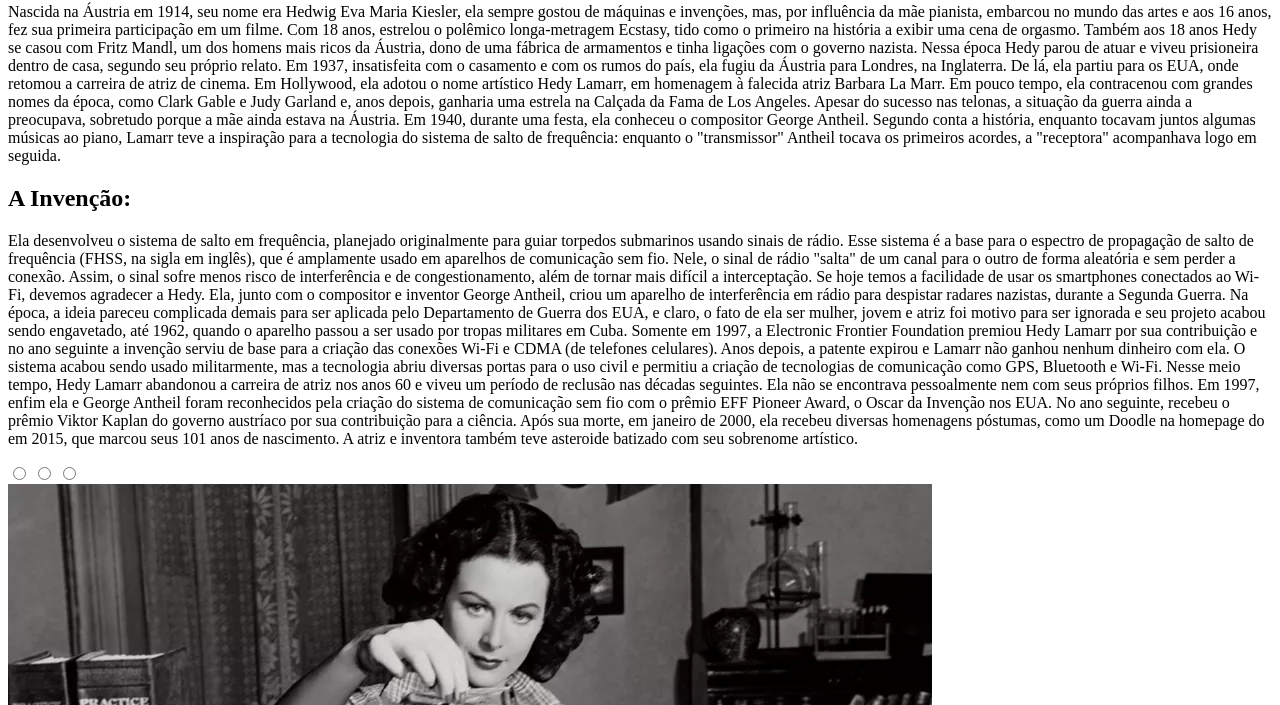
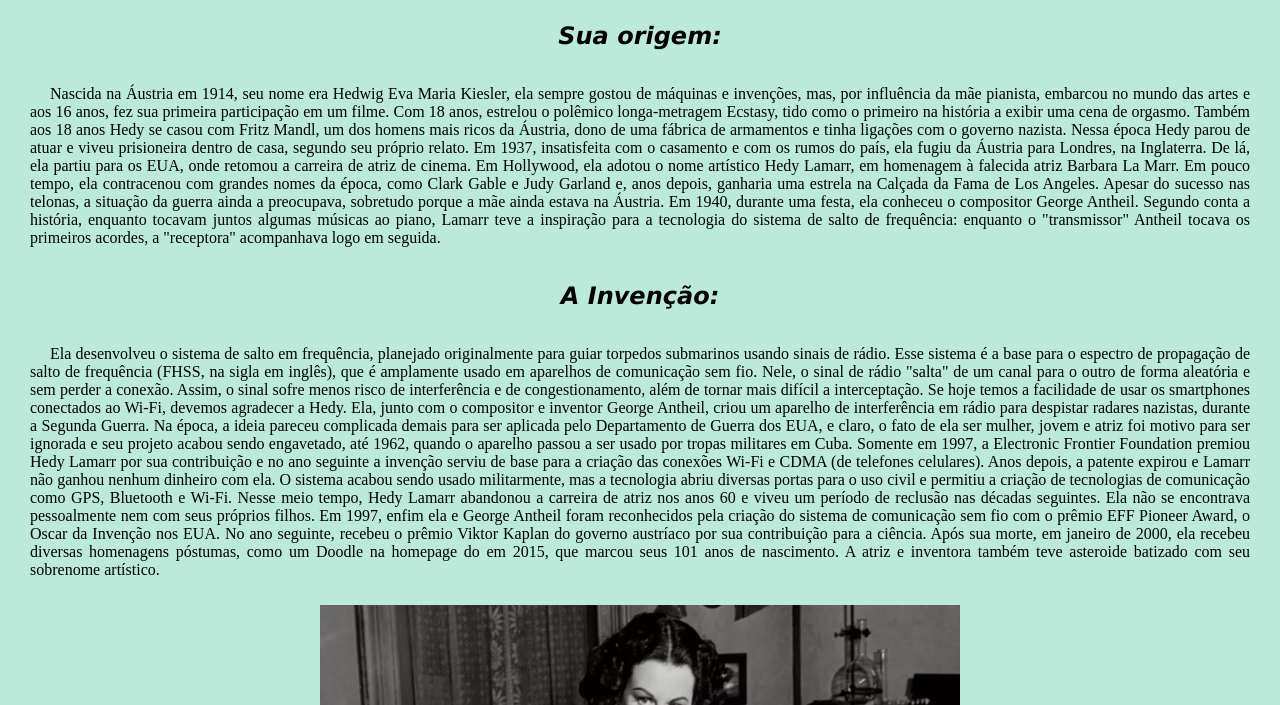
Before and after one commit to ale-cod/ProjetoWomakerscode-hedilamarr, a plain HTML site: page index.html in a window 1280 px wide. Shown: the part 180-885 px from the top of the page. Drawn offline with Linux system fonts and the light colour scheme; a script that the page names is missing.

Commit message:
Update index.html
Alterar o link do CSS. linha 10

```diff
--- a/index.html
+++ b/index.html
@@ -6,7 +6,7 @@
     <meta http-equiv="X-UA-Compatible" content="IE=chrome">
     <meta name="viewport" content="width=device-width, initial-scale=1.0">
     <title>Projeto Womakers Code </title>
-    <link rel="stylesheet" href="css/index.css">
+    <link rel="stylesheet" href="CSS/style.css"></head>
 
 </head>
 
```
